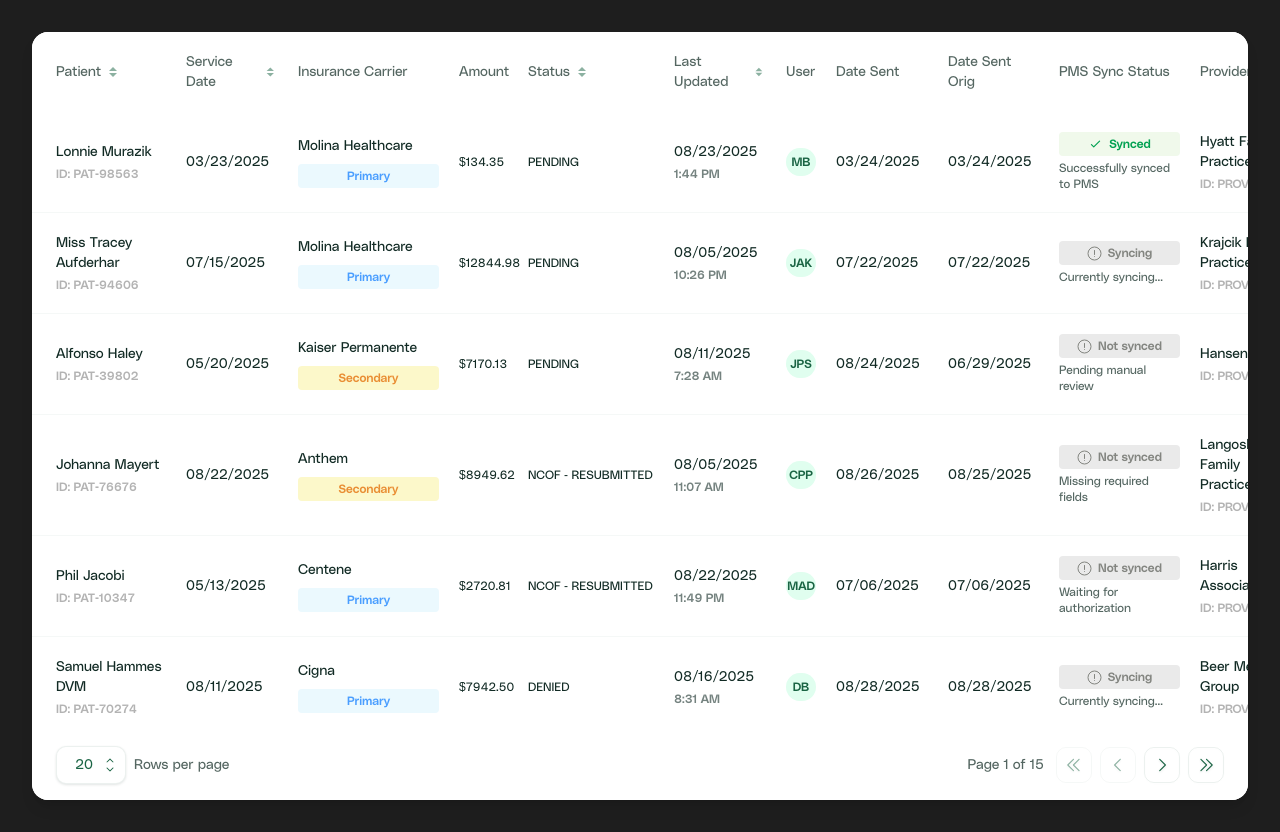
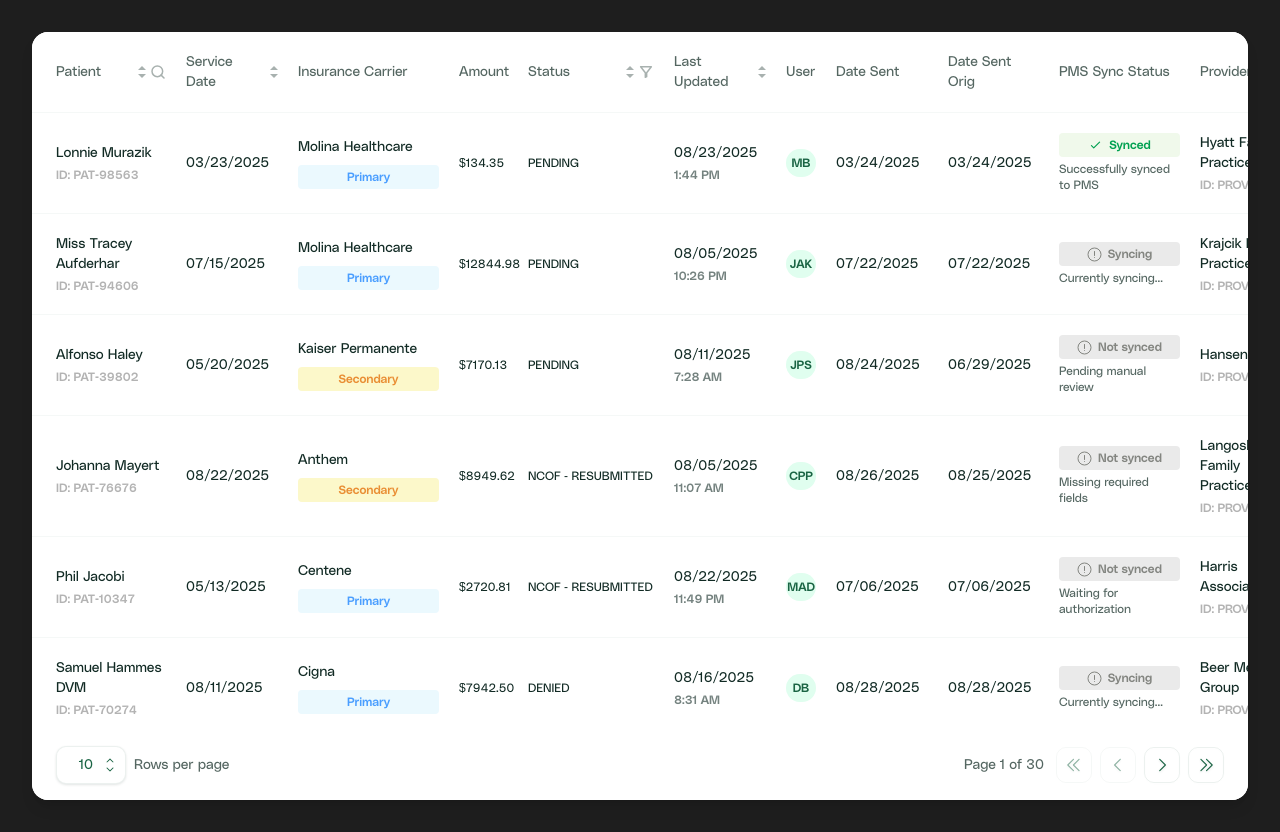
Before and after one commit to nafisholeh/dntel-insurance, a Next.js app: page / in a window 1280 px wide. Built offline with nearby package versions, Linux system fonts and the light colour scheme.

Commit message:
feat: enable filter on name and status

```diff
--- a/src/components/DataTable.tsx
+++ b/src/components/DataTable.tsx
@@ -1,7 +1,7 @@
 "use client";
 
 import React, { useState, useMemo } from "react";
-import ClaimRow, { ClaimRowData, ColumnKey } from "./ClaimRow";
+import ClaimRow, { ClaimRowData, ColumnKey, ClaimStatus } from "./ClaimRow";
 import TableFooter from "./TableFooter";
 
 export interface TableColumn {
@@ -25,132 +25,233 @@ interface SortState {
   direction: SortDirection;
 }
 
-const SortIcon = ({ direction }: { direction: SortDirection }) => {
-  return (
-    <svg width="16" height="16" viewBox="0 0 16 16" fill="none" xmlns="http://www.w3.org/2000/svg">
-      {/* Up arrow (ascending) */}
+interface FilterState {
+  patientName: string;
+  status: ClaimStatus | '';
+}
+
+interface PopupState {
+  isOpen: boolean;
+  type: 'patient' | 'status' | null;
+  position: {
+    top: number;
+    left: number;
+  };
+}
+
+// Sort Icon Component
+const SortIcon = ({ direction }: { direction: SortDirection }) => (
+  <div className="flex flex-col items-center ml-1">
+    <svg
+      width="8"
+      height="4"
+      viewBox="0 0 8 4"
+      fill="none"
+      xmlns="http://www.w3.org/2000/svg"
+      className={`mb-1 ${direction === 'asc' ? 'opacity-100' : 'opacity-50'}`}
+    >
+      <path d="M4 0L8 4H0L4 0Z" fill="currentColor"/>
+    </svg>
+    <svg
+      width="8"
+      height="4"
+      viewBox="0 0 8 4"
+      fill="none"
+      xmlns="http://www.w3.org/2000/svg"
+      className={direction === 'desc' ? 'opacity-100' : 'opacity-50'}
+    >
+      <path d="M4 4L0 0H8L4 4Z" fill="currentColor"/>
+    </svg>
+  </div>
+);
+
+// Search Icon Component
+const SearchIcon = ({ active }: { active: boolean }) => (
+  <svg
+    width="16"
+    height="16"
+    viewBox="0 0 16 16"
+    fill="none"
+    xmlns="http://www.w3.org/2000/svg"
+    className={active ? 'opacity-100' : 'opacity-50'}
+  >
     <path
-        d="M8 3L12 7H4L8 3Z"
-        fill="#1A6444"
-        opacity={direction === 'asc' ? 1 : 0.5}
+      d="M7.33333 12.6667C10.2789 12.6667 12.6667 10.2789 12.6667 7.33333C12.6667 4.38781 10.2789 2 7.33333 2C4.38781 2 2 4.38781 2 7.33333C2 10.2789 4.38781 12.6667 7.33333 12.6667Z"
+      stroke="currentColor"
+      strokeWidth="1.5"
+      strokeLinecap="round"
+      strokeLinejoin="round"
     />
-      {/* Down arrow (descending) */}
     <path
-        d="M8 13L4 9H12L8 13Z"
-        fill="#1A6444"
-        opacity={direction === 'desc' ? 1 : 0.5}
+      d="M14 14L11.1 11.1"
+      stroke="currentColor"
+      strokeWidth="1.5"
+      strokeLinecap="round"
+      strokeLinejoin="round"
     />
   </svg>
 );
-};
 
-/**
- * Robust DataTable component using CSS Grid
- * - Automatically calculates minimum width
- * - Maintains consistent styling
- * - Provides type safety
- * - Makes columns easily configurable
- * - Uses dedicated ClaimRow component for data rendering
- * - Includes pagination with customizable rows per page
- * - Supports sorting by clickable column headers
- */
+// Filter Icon Component
+const FilterIcon = ({ active }: { active: boolean }) => (
+  <svg
+    width="16"
+    height="16"
+    viewBox="0 0 16 16"
+    fill="none"
+    xmlns="http://www.w3.org/2000/svg"
+    className={active ? 'opacity-100' : 'opacity-50'}
+  >
+    <path
+      d="M2.66666 2.66666H13.3333L8.66666 8.66666V12.6667L7.33333 13.3333V8.66666L2.66666 2.66666Z"
+      stroke="currentColor"
+      strokeWidth="1.5"
+      strokeLinecap="round"
+      strokeLinejoin="round"
+    />
+  </svg>
+);
+
 export default function DataTable({
   columns,
   data,
   className = "",
-  defaultRowsPerPage = 20
+  defaultRowsPerPage = 10
 }: DataTableProps) {
   const [currentPage, setCurrentPage] = useState(1);
   const [rowsPerPage, setRowsPerPage] = useState(defaultRowsPerPage);
-  const [sortState, setSortState] = useState<SortState>({
-    column: null,
-    direction: null
+  const [sortState, setSortState] = useState<SortState>({ column: null, direction: null });
+  const [filterState, setFilterState] = useState<FilterState>({ patientName: '', status: '' });
+  const [tempStatusFilter, setTempStatusFilter] = useState<ClaimStatus | ''>('');
+  const [tempPatientNameFilter, setTempPatientNameFilter] = useState<string>('');
+  const [popupState, setPopupState] = useState<PopupState>({
+    isOpen: false,
+    type: null,
+    position: { top: 0, left: 0 }
   });
 
+  // Available status options for filtering
+  const statusOptions: ClaimStatus[] = [
+    'PAID',
+    'NCOF - RESUBMITTED',
+    'PENDING',
+    'DENIED',
+    'PROCESSING'
+  ];
+
   // Sorting logic
-  const sortedData = useMemo(() => {
-    if (!sortState.column || !sortState.direction) {
-      return data;
+  const handleSort = (column: ColumnKey) => {
+    setSortState((prev) => {
+      if (prev.column === column) {
+        // Cycle through: asc -> desc -> null
+        const nextDirection = prev.direction === 'asc' ? 'desc' : prev.direction === 'desc' ? null : 'asc';
+        return { column: nextDirection ? column : null, direction: nextDirection };
+      } else {
+        return { column, direction: 'asc' };
+      }
+    });
+  };
+
+  // Filter logic
+  const handleFilterChange = (newFilters: Partial<FilterState>) => {
+    setFilterState((prev) => ({ ...prev, ...newFilters }));
+    setCurrentPage(1); // Reset to first page when filter changes
+  };
+
+  // Popup handlers
+  const handleFilterIconClick = (type: 'patient' | 'status', event: React.MouseEvent) => {
+    const rect = event.currentTarget.getBoundingClientRect();
+
+    // Initialize temp values with current filter values
+    if (type === 'status') {
+      setTempStatusFilter(filterState.status);
+    } else if (type === 'patient') {
+      setTempPatientNameFilter(filterState.patientName);
     }
 
-    const sorted = [...data].sort((a, b) => {
-      let aValue: string | Date;
-      let bValue: string | Date;
-
-      // Handle nested object properties
-      if (sortState.column === 'patient') {
-        aValue = a.patient.name;
-        bValue = b.patient.name;
-      } else if (sortState.column === 'lastUpdated') {
-        aValue = new Date(a.lastUpdated.date);
-        bValue = new Date(b.lastUpdated.date);
-      } else {
-        aValue = a[sortState.column as keyof ClaimRowData] as string;
-        bValue = b[sortState.column as keyof ClaimRowData] as string;
-      }
-
-      // Handle date sorting
-      if (sortState.column === 'serviceDate' || sortState.column === 'lastUpdated') {
-        const dateA = sortState.column === 'lastUpdated' ? aValue as Date : new Date(aValue as string);
-        const dateB = sortState.column === 'lastUpdated' ? bValue as Date : new Date(bValue as string);
-        return sortState.direction === 'asc'
-          ? dateA.getTime() - dateB.getTime()
-          : dateB.getTime() - dateA.getTime();
-      }
-
-      // String sorting (for patient name, status, etc.)
-      const stringA = String(aValue).toLowerCase();
-      const stringB = String(bValue).toLowerCase();
-
-      if (sortState.direction === 'asc') {
-        return stringA < stringB ? -1 : stringA > stringB ? 1 : 0;
-      } else {
-        return stringA > stringB ? -1 : stringA < stringB ? 1 : 0;
+    setPopupState({
+      isOpen: true,
+      type,
+      position: {
+        top: rect.bottom + 8,
+        left: rect.left - 150, // Offset to center the popup
       }
     });
+  };
 
-    return sorted;
-  }, [data, sortState]);
-
-  // Handle column header click
-  const handleSort = (columnKey: ColumnKey) => {
-    const column = columns.find(col => col.key === columnKey);
-    if (!column?.sortable) return;
-
-    setSortState(prev => {
-      if (prev.column === columnKey) {
-        // Cycle through: asc -> desc -> null
-        if (prev.direction === 'asc') {
-          return { column: columnKey, direction: 'desc' };
-        } else if (prev.direction === 'desc') {
-          return { column: null, direction: null };
-        }
-      }
-      return { column: columnKey, direction: 'asc' };
-    });
-
-    // Reset to first page when sorting
+  const handleSearchSubmit = () => {
+    handleFilterChange({ patientName: tempPatientNameFilter });
+    setPopupState({ isOpen: false, type: null, position: { top: 0, left: 0 } });
     setCurrentPage(1);
   };
 
-  // Calculate pagination values
-  const totalRows = sortedData.length;
-  const totalPages = Math.ceil(totalRows / rowsPerPage);
+  const handleSearchReset = () => {
+    setTempPatientNameFilter('');
+    handleFilterChange({ patientName: '' });
+    setPopupState({ isOpen: false, type: null, position: { top: 0, left: 0 } });
+  };
 
-  // Get current page data
-  const paginatedData = useMemo(() => {
+  const handleStatusFilter = (status: ClaimStatus | '') => {
+    setTempStatusFilter(status);
+  };
+
+  const handleStatusApply = () => {
+    handleFilterChange({ status: tempStatusFilter });
+    setPopupState({ isOpen: false, type: null, position: { top: 0, left: 0 } });
+  };
+
+  const handleStatusReset = () => {
+    setTempStatusFilter('');
+    handleFilterChange({ status: '' });
+    setPopupState({ isOpen: false, type: null, position: { top: 0, left: 0 } });
+  };
+
+  // Filter and sort data
+  const filteredData = useMemo(() => {
+    return data.filter((row) => {
+      const matchesPatient = filterState.patientName === '' ||
+        row.patient.name.toLowerCase().includes(filterState.patientName.toLowerCase());
+      const matchesStatus = filterState.status === '' || row.status === filterState.status;
+
+      return matchesPatient && matchesStatus;
+    });
+  }, [data, filterState]);
+
+  const sortedData = useMemo(() => {
+    if (!sortState.column || !sortState.direction) return filteredData;
+
+    return [...filteredData].sort((a, b) => {
+      let aValue: string | number = '';
+      let bValue: string | number = '';
+
+      // Handle different data types based on column
+      if (sortState.column === 'patient') {
+        aValue = a.patient.name.toLowerCase();
+        bValue = b.patient.name.toLowerCase();
+      } else if (sortState.column === 'serviceDate') {
+        aValue = new Date(a.serviceDate).getTime();
+        bValue = new Date(b.serviceDate).getTime();
+      } else if (sortState.column === 'lastUpdated') {
+        aValue = new Date(a.lastUpdated.date).getTime();
+        bValue = new Date(b.lastUpdated.date).getTime();
+      } else if (sortState.column === 'status') {
+        aValue = a.status.toLowerCase();
+        bValue = b.status.toLowerCase();
+      }
+
+      if (aValue < bValue) return sortState.direction === 'asc' ? -1 : 1;
+      if (aValue > bValue) return sortState.direction === 'asc' ? 1 : -1;
+      return 0;
+    });
+  }, [filteredData, sortState]);
+
+  // Pagination logic
   const startIndex = (currentPage - 1) * rowsPerPage;
   const endIndex = startIndex + rowsPerPage;
-    return sortedData.slice(startIndex, endIndex);
-  }, [sortedData, currentPage, rowsPerPage]);
+  const currentPageData = sortedData.slice(startIndex, endIndex);
+  const totalPages = Math.ceil(sortedData.length / rowsPerPage);
 
-  // Reset to first page when rows per page changes
-  const handleRowsPerPageChange = (newRowsPerPage: number) => {
-    setRowsPerPage(newRowsPerPage);
-    setCurrentPage(1);
-  };
-
-  // Generate grid template from column widths
+  // Generate grid template for CSS Grid
   const gridTemplate = columns.map(col => col.width).join(' ');
 
   // Calculate total minimum width (column widths + gaps + padding)
@@ -164,52 +265,185 @@ export default function DataTable({
   const minWidth = totalColumnWidth + gapSpace + 44; // extra padding from left and right
 
   return (
-    <div className="w-full bg-white rounded-2xl shadow-lg overflow-hidden" style={{ maxWidth: `${minWidth}px`, maxHeight: 'calc(100vh - 2rem)' }}>
+    <div className="w-full bg-white rounded-2xl shadow-lg overflow-hidden relative" style={{ maxWidth: `${minWidth}px`, maxHeight: 'calc(100vh - 2rem)' }}>
       <div className={`h-full flex flex-col ${className}`}>
         {/* Header Row */}
         <div
-          className="grid gap-5 px-6 bg-white flex-shrink-0"
+          className="grid gap-5 px-6 bg-white border-b border-[#17533b0a] flex-shrink-0"
           style={{ gridTemplateColumns: gridTemplate }}
         >
           {columns.map((column) => (
             <div
               key={`header-${column.key}`}
-              className={`text-left flex items-center py-5 font-medium text-sm text-[#546661] ${
-                column.sortable ? 'cursor-pointer hover:text-[#1A6444] select-none' : ''
-              }`}
-              onClick={() => column.sortable && handleSort(column.key)}
+              className="text-left flex items-center py-5 font-medium text-sm text-[#546661]"
             >
               <span className="mr-1">{column.label}</span>
+              <div className="flex items-center gap-1 ml-auto">
+                {/* Sort Icon */}
                 {column.sortable && (
+                  <button
+                    onClick={() => handleSort(column.key)}
+                    className="cursor-pointer hover:opacity-75 select-none"
+                  >
                     <SortIcon
                       direction={sortState.column === column.key ? sortState.direction : null}
                     />
+                  </button>
                 )}
+
+                {/* Filter Icons */}
+                {column.key === 'patient' && (
+                  <button
+                    onClick={(e) => handleFilterIconClick('patient', e)}
+                    className="cursor-pointer hover:opacity-75"
+                  >
+                    <SearchIcon active={filterState.patientName !== ''} />
+                  </button>
+                )}
+                {column.key === 'status' && (
+                  <button
+                    onClick={(e) => handleFilterIconClick('status', e)}
+                    className="cursor-pointer hover:opacity-75"
+                  >
+                    <FilterIcon active={filterState.status !== ''} />
+                  </button>
+                )}
+              </div>
             </div>
           ))}
         </div>
 
-        {/* Data Rows */}
-        <div className="flex-1 overflow-auto">
-          {paginatedData.map((row, rowIndex) => (
+        {/* Popups */}
+        {popupState.type === 'patient' && popupState.isOpen && (
+          <div
+            className="absolute bg-white rounded-lg shadow-lg border border-gray-200 p-4 z-50 min-w-[300px]"
+            style={{
+              top: popupState.position.top,
+              left: popupState.position.left,
+            }}
+          >
+            <div className="mb-3">
+              <label className="block text-sm font-medium text-[#546661] mb-2">
+                Search Patient Name
+              </label>
+              <input
+                type="text"
+                value={tempPatientNameFilter}
+                onChange={(e) => setTempPatientNameFilter(e.target.value)}
+                placeholder="Enter patient name..."
+                className="w-full px-3 py-2 border border-[#17533b14] rounded-lg text-sm text-gray-900 placeholder-gray-400 focus:outline-none focus:ring-2 focus:ring-[#1A6444] focus:border-[#1A6444]"
+                autoFocus
+              />
+            </div>
+            <div className="flex gap-2">
+              <button
+                onClick={handleSearchSubmit}
+                className="px-4 py-2 bg-[#1A6444] text-white rounded-lg text-sm hover:bg-[#15562f] transition-colors border border-[#17533b14] drop-shadow-[0px_1px_1px_#112a241f]"
+              >
+                Apply
+              </button>
+              <button
+                onClick={handleSearchReset}
+                className="px-4 py-2 text-[#546661] hover:text-[#1A6444] hover:bg-gray-100 rounded-lg text-sm transition-colors border border-[#17533b14] drop-shadow-[0px_1px_1px_#112a241f]"
+              >
+                Reset
+              </button>
+            </div>
+          </div>
+        )}
+
+        {popupState.type === 'status' && popupState.isOpen && (
+          <div
+            className="absolute bg-white rounded-lg shadow-lg border border-gray-200 p-4 z-50 min-w-[250px]"
+            style={{
+              top: popupState.position.top,
+              left: popupState.position.left,
+            }}
+          >
+            <div className="mb-3">
+              <label className="block text-sm font-medium text-[#546661] mb-2">
+                Filter by Status
+              </label>
+              <div>
+                <label className="flex items-center cursor-pointer hover:bg-gray-50 p-2 rounded">
+                  <input
+                    type="radio"
+                    name="status"
+                    value=""
+                    checked={tempStatusFilter === ''}
+                    onChange={() => handleStatusFilter('')}
+                    className="mr-2 text-[#1A6444] focus:ring-[#1A6444] focus:ring-2"
+                  />
+                  <span className="text-sm text-gray-900">All Statuses</span>
+                </label>
+                {statusOptions.map((status) => (
+                  <label key={status} className="flex items-center cursor-pointer hover:bg-gray-50 p-2 rounded">
+                    <input
+                      type="radio"
+                      name="status"
+                      value={status}
+                      checked={tempStatusFilter === status}
+                      onChange={() => handleStatusFilter(status)}
+                      className="mr-2 text-[#1A6444] focus:ring-[#1A6444] focus:ring-2"
+                    />
+                    <span className="text-sm text-gray-900">{status}</span>
+                  </label>
+                ))}
+              </div>
+            </div>
+            <div className="flex gap-2">
+              <button
+                onClick={handleStatusApply}
+                className="px-4 py-2 bg-[#1A6444] text-white rounded-lg text-sm hover:bg-[#15562f] transition-colors border border-[#17533b14] drop-shadow-[0px_1px_1px_#112a241f]"
+              >
+                Apply
+              </button>
+              <button
+                onClick={handleStatusReset}
+                className="px-4 py-2 text-[#546661] hover:text-[#1A6444] hover:bg-gray-100 rounded-lg text-sm transition-colors border border-[#17533b14] drop-shadow-[0px_1px_1px_#112a241f]"
+              >
+                Reset
+              </button>
+            </div>
+          </div>
+        )}
+
+        {/* Overlay to close popup when clicking outside */}
+        {popupState.isOpen && (
+          <div
+            className="fixed inset-0 z-40"
+            onClick={() => setPopupState({ isOpen: false, type: null, position: { top: 0, left: 0 } })}
+          />
+        )}
+
+        {/* Data rows */}
+        <div className="flex-1 overflow-y-auto min-h-0">
+          {currentPageData.length > 0 ? (
+            currentPageData.map((row, index) => (
               <ClaimRow
-              key={rowIndex}
+                key={`${startIndex + index}`}
                 data={row}
                 columns={columns}
               />
-          ))}
+            ))
+          ) : (
+            <div className="p-8 text-center text-gray-500">
+              No results found
+            </div>
+          )}
         </div>
 
-        {/* Table Footer */}
-        <div className="flex-shrink-0">
+        {/* Footer */}
         <TableFooter
           currentPage={currentPage}
           totalPages={totalPages}
           rowsPerPage={rowsPerPage}
           onPageChange={setCurrentPage}
-            onRowsPerPageChange={handleRowsPerPageChange}
+          onRowsPerPageChange={(newRowsPerPage) => {
+            setRowsPerPage(newRowsPerPage);
+            setCurrentPage(1);
+          }}
         />
-        </div>
       </div>
     </div>
   );
--- a/src/components/TableFooter.tsx
+++ b/src/components/TableFooter.tsx
@@ -66,7 +66,7 @@ export default function TableFooter({
           <select
             value={rowsPerPage}
             onChange={(e) => onRowsPerPageChange(Number(e.target.value))}
-            className="appearance-none bg-white border border-[#17533b14] rounded-[10px] px-3 py-2 pr-8 text-sm text-[#1A6444] text-end font-medium focus:outline-none focus:ring-2 focus:ring-blue-500 focus:border-transparent flex items-center justify-center drop-shadow-[0px_1px_1px_#112a241f]"
+            className="appearance-none bg-white border border-[#17533b14] rounded-[10px] px-3 py-2 pr-8 text-sm text-[#1A6444] text-end font-medium focus:outline-none focus:ring-2 focus:ring-[#1A6444] focus:border-transparent flex items-center justify-center drop-shadow-[0px_1px_1px_#112a241f]"
           >
             {rowsPerPageOptions.map((option) => (
               <option key={option} value={option}>
```
Lines whose indentation alone changed are shown as unchanged.
